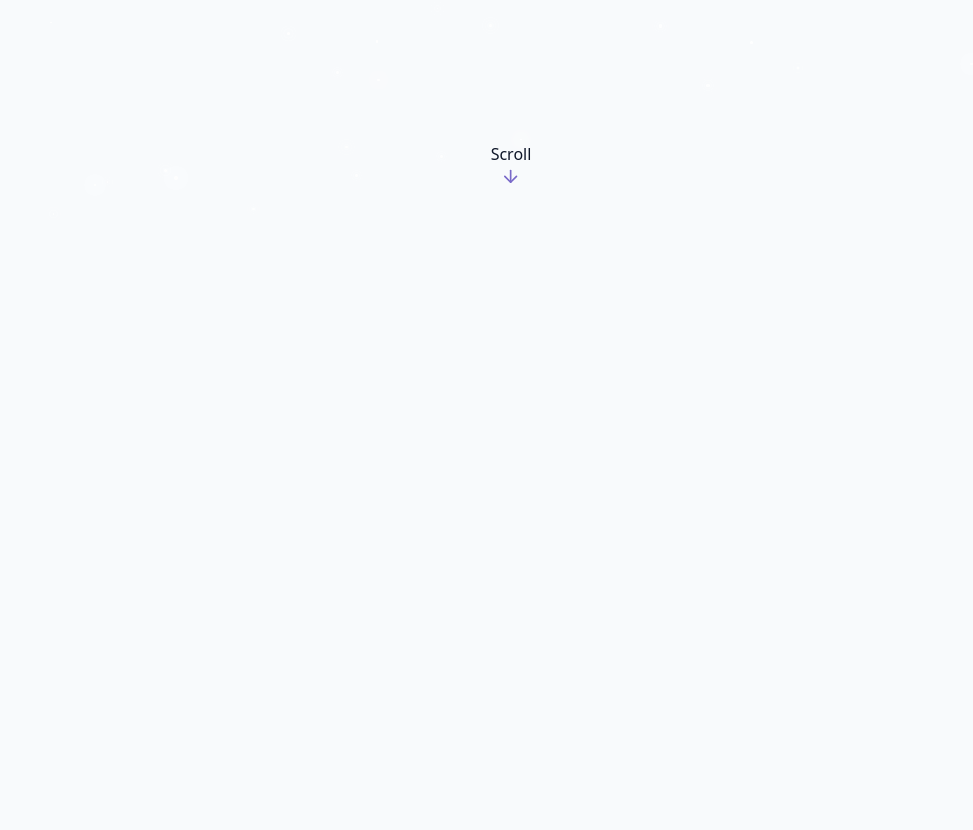
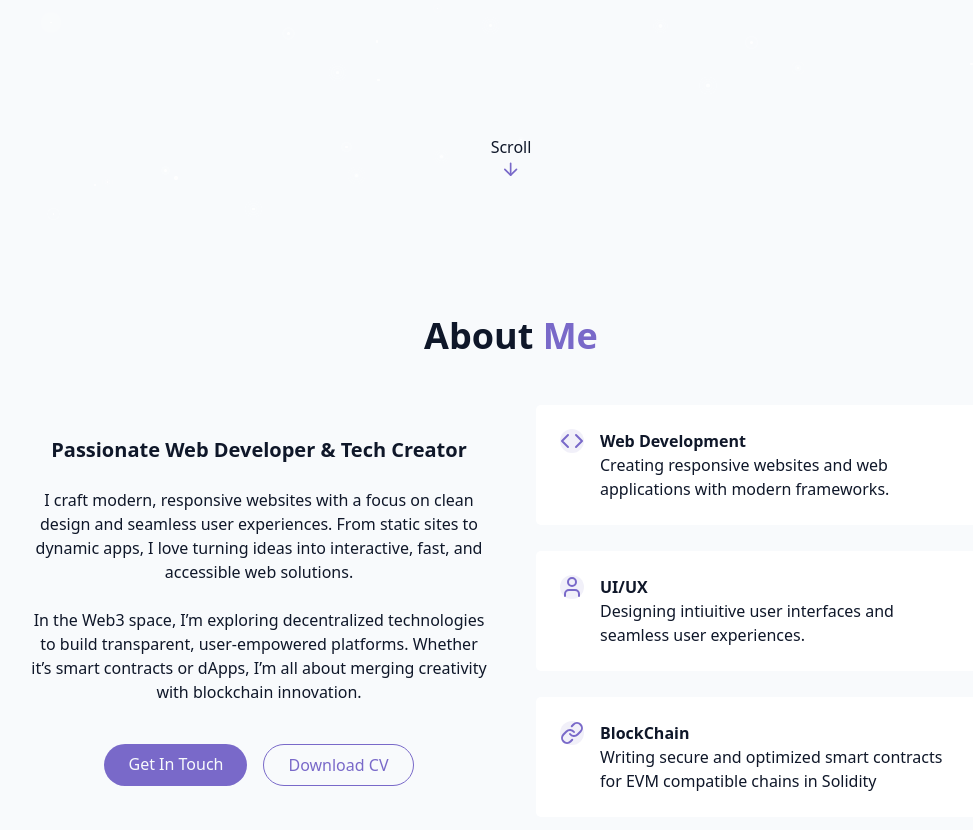
Before and after one commit to usetech-nick/MyPortfolio, a React (Vite) app: page / in a window 1280 px wide. Shown: the part 580-1410 px from the top of the page, without its empty margins (129-1102 px from the left). Before the commit the page ends 800 px from the top, so only its background shows below. Built offline with nearby package versions, Linux system fonts and the light colour scheme.

Commit message:
Added AboutSection

```diff
--- /dev/null
+++ b/src/components/AboutSection.jsx
@@ -0,0 +1,89 @@
+import { Code, User, Link } from "lucide-react";
+
+export const AboutSection = () => {
+  return (
+    <section id="about" className="py-24 px-4 relateive">
+      <div className="container mx-auto max-w-5xl">
+        <h2 className="text-3xl md:text-4xl font-bold mb-12 text-center">
+          About <span className="text-primary"> Me</span>
+        </h2>
+
+        <div className="grid grid-cols-1 md:grid-cols-2 gap-12 items-center ">
+          <div className="space-y-6 ">
+            <h3 className="text-xl font-semibold">
+              Passionate Web Developer & Tech Creator
+            </h3>
+
+            <p className="text-muted-foreground">
+              I craft modern, responsive websites with a focus on clean design
+              and seamless user experiences. From static sites to dynamic apps,
+              I love turning ideas into interactive, fast, and accessible web
+              solutions.
+            </p>
+
+            <p className="text-muted-foreground">
+              In the Web3 space, I’m exploring decentralized technologies to
+              build transparent, user-empowered platforms. Whether it’s smart
+              contracts or dApps, I’m all about merging creativity with
+              blockchain innovation.{" "}
+            </p>
+
+            <div className="flex flex-col sm:flex-row gap-4 pt-4 justify-center">
+              <a href="#contact" className="cosmic-button">
+                Get In Touch
+              </a>
+              <a href="" className="cosmic-button-1">
+                Download CV
+              </a>
+            </div>
+          </div>
+
+          <div className="grid grid-cols-1 gap-6 ">
+            <div className="gradient-border p-6 card-hover ">
+              <div className="flex items-start gap-4">
+                <div className="p3 rounded-full bg-primary/10 ">
+                  <Code className="h-6 w-6 text-primary" />
+                </div>
+                <div className="text-left">
+                  <h4 className="font-semibold txt-lg"> Web Development</h4>
+                  <p className="text-muted-foreground">
+                    Creating responsive websites and web applications with
+                    modern frameworks.
+                  </p>
+                </div>
+              </div>
+            </div>
+            <div className="gradient-border p-6 card-hover ">
+              <div className="flex items-start gap-4">
+                <div className="p3 rounded-full bg-primary/10 ">
+                  <User className="h-6 w-6 text-primary" />
+                </div>
+                <div className="text-left">
+                  <h4 className="font-semibold txt-lg"> UI/UX </h4>
+                  <p className="text-muted-foreground">
+                    Designing intiuitive user interfaces and seamless user
+                    experiences.
+                  </p>
+                </div>
+              </div>
+            </div>
+            <div className="gradient-border p-6 card-hover ">
+              <div className="flex items-start gap-4">
+                <div className="p3 rounded-full bg-primary/10 ">
+                  <Link className="h-6 w-6 text-primary" />
+                </div>
+                <div className="text-left">
+                  <h4 className="font-semibold txt-lg"> BlockChain</h4>
+                  <p className="text-muted-foreground">
+                    Writing secure and optimized smart contracts for EVM
+                    compatible chains in Solidity
+                  </p>
+                </div>
+              </div>
+            </div>
+          </div>
+        </div>
+      </div>
+    </section>
+  );
+};
--- a/src/index.css
+++ b/src/index.css
@@ -146,6 +146,10 @@
   @apply px-6 py-2 rounded-full bg-primary text-primary-foreground font-medium transition-all duration-300 hover:shadow-[0_0_10px_rgba(139,92,246,0.5)] hover:scale-105 active:scale-95;
 }
 
+@utility cosmic-button-1 {
+  @apply px-6 py-2 rounded-full border border-primary text-primary hover:bg-primary/10 hover:shadow-[0_0_10px_rgba(139,92,246,0.5)] hover:scale-105 active:scale-95 transition-all duration-300;
+}
+
 @utility star {
   @apply absolute rounded-full bg-white;
   box-shadow: 0 0 10px 2px rgba(255, 255, 255, 0.4);
--- a/src/pages/Home.jsx
+++ b/src/pages/Home.jsx
@@ -2,6 +2,7 @@ import { ThemeToggle } from "../components/ThemeToggle";
 import { StarBackground } from "@/components/StarBackground";
 import { Navbar } from "@/components/Navbar";
 import { HeroSection } from "../components/HeroSection";
+import { AboutSection } from "../components/AboutSection";
 
 export const Home = () => {
   return (
@@ -16,6 +17,7 @@ export const Home = () => {
       <Navbar />
       {/* Main Content */}
       <HeroSection />
+      <AboutSection />
 
       {/* Footer */}
     </div>
```
